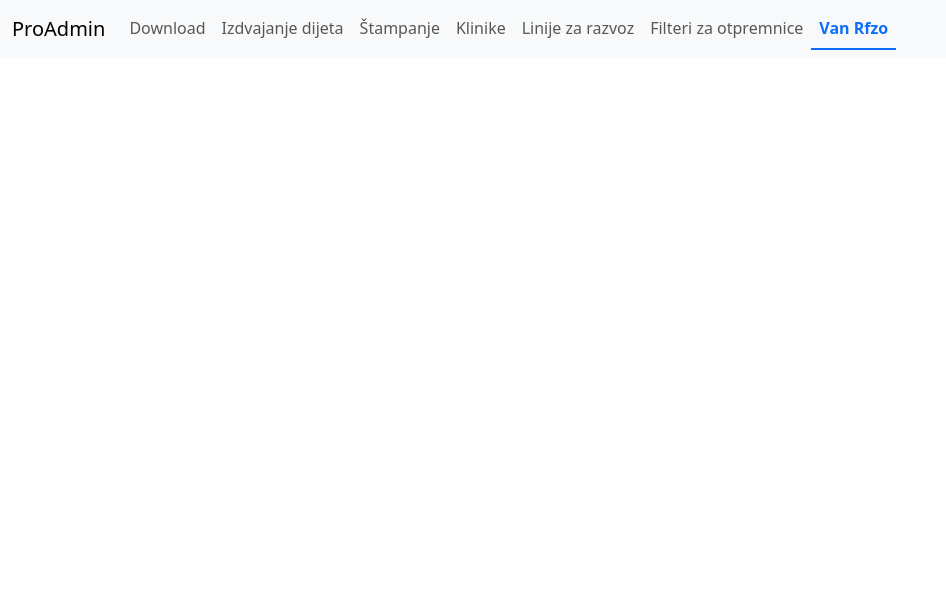
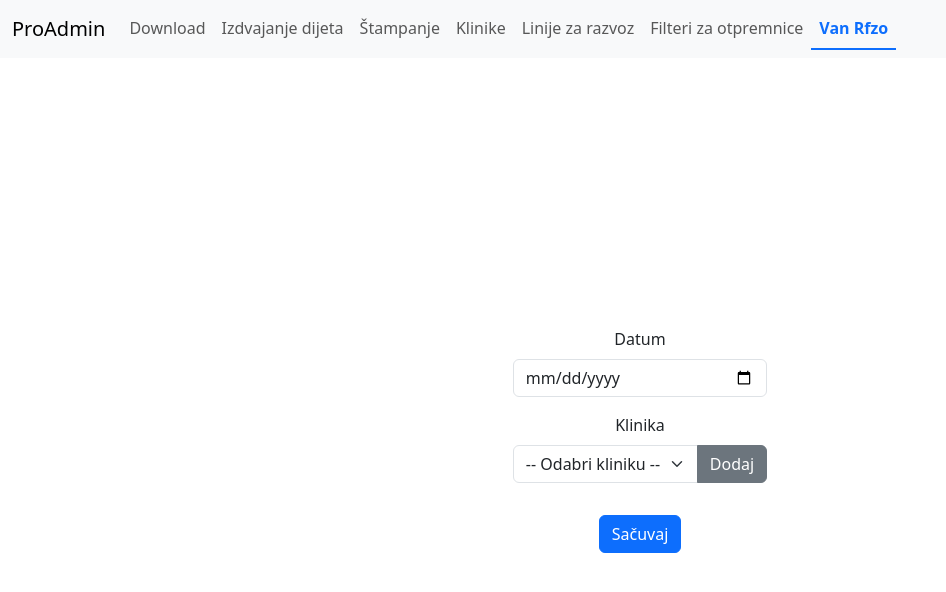
Before and after one commit to BorakL/electron-course, a React (Vite) app: page /#/vanRfzo in a window 1280 px wide. Shown: the top 592 px of the page, without its empty margins (0-946 px from the left). Built offline with nearby package versions, Linux system fonts and the light colour scheme.

Commit message:
added vanRfzo page

```diff
--- a/src/ui/pages/DownloadPage.tsx
+++ b/src/ui/pages/DownloadPage.tsx
@@ -58,7 +58,7 @@ const DownloadPage = ()=>{
             const dostavneTure = await window.electronApp.readJsonFile("dostavneTure.json")
             const vrfzoKlinikeData = await window.electronApp.readJsonFile("klinikeVanRfzo.json")
             setKlinike(klinikeData)
-            setKlinikeVanRfzo(vrfzoKlinikeData.vrfzoCliniks ?? [])
+            setKlinikeVanRfzo(vrfzoKlinikeData.clinics ?? [])
             setDostavneTure(dostavneTure?.ture || [])
           }catch(error){
             console.log("Greška pri učitavanju klinika",error)
--- a/src/ui/pages/EditPage.tsx
+++ b/src/ui/pages/EditPage.tsx
@@ -56,7 +56,8 @@ const EditPage = ()=>{
       <button
         className="btn btn-success"
         onClick={odvojiDijeteHanlder}
-        disabled={!folderPath || folderPath!=="" && ifDietsSepareted }
+        disabled={!folderPath || (folderPath !== "" && ifDietsSepareted)}
+
       >
         Izdvoj dijete
       </button>
--- a/src/ui/pages/VanRfzo.tsx
+++ b/src/ui/pages/VanRfzo.tsx
@@ -1,33 +1,106 @@
 import { useEffect, useState } from "react";
-import { Klinika } from "../types";
-// import { useForm } from "react-hook-form";
+import { Klinika, VanRfzoForm } from "../types";
+import { useFieldArray, useForm} from "react-hook-form";
 
 const VanRfzo = ()=>{
-    const[cliniks,setCliniks] = useState<Klinika[]>([]);
-    // const{register} = useForm()
+    const[clinics,setClinics] = useState<Klinika[]>([]);
+    const[selectedClinicId,setSelectedClinicId] = useState<number>(0)
+    const{
+        register,
+        control,
+        handleSubmit,
+        formState:{errors},
+        reset
+    } = useForm<VanRfzoForm>({
+        defaultValues:{
+            clinics: [],
+            date: ''
+        }})
+
+    const{fields,append,remove} = useFieldArray({
+        control,
+        name:"clinics"
+    })
+
+    const handleAddClinic = () => {
+        if(!selectedClinicId) return;
+        const clinicToAdd = clinics.find(clinic => clinic.id===selectedClinicId)
+        if(!clinicToAdd) return;
+        //prevent duplicates
+        if(fields.some(field => field.naziv===clinicToAdd.naziv)) return;
+        append(clinicToAdd)
+    }
+
+    const onSubmit = async(data: VanRfzoForm) => {
+        try{
+            await window.electronApp.writeJsonFile("klinikeVanRfzo.json", data)
+        }catch(error){
+            console.log("error",error)
+        }
+    }
 
     useEffect(()=>{
-        const fetchCliniks = async() => {
+        const fetchClinics = async() => {
             try{
                 const data = await window.electronApp.readJsonFile("klinike.json")
-                setCliniks(data)
+                const dataVrfzo = await window.electronApp.readJsonFile("klinikeVanRfzo.json")
+                setClinics(data)
+                reset(dataVrfzo)
             }catch(error){
                 console.log("error",error)
             }
         }
-        fetchCliniks();
+        fetchClinics();
     },[])
 
+    return(
+        <div className="mb-3">
+        <form className="container mt-4" onSubmit={handleSubmit(onSubmit)}>
+            {/* DATE */}
+            <div className="mb-3">
+                <label className="form-label">Datum</label>
+                <input
+                    type="date"
+                    className="form-control"
+                    {...register("date", {required:true})}
+                />
+            </div>
+            <div>{errors.date?.message}</div>
 
-    return(
-        <>
-        <div>
-            {cliniks.map(c => <div key={c.id}>{c.naziv}</div>)}
+            {/* SELECT + ADD BUTTON */}
+            <label htmlFor="clinic" className="form-label">Klinika</label>
+            <div className="input-group mb-3">
+                <select
+                    className='form-select'
+                    value={selectedClinicId}
+                    onChange={e => setSelectedClinicId(Number(e.target.value))}
+                >
+                    <option value="">-- Odabri kliniku --</option>
+                    {clinics.map(clinic =>
+                        <option key={clinic.id} value={clinic.id}>
+                            {clinic.naziv.toUpperCase()}
+                        </option>
+                    )}
+                </select>
+                <button type="button" className="btn btn-secondary" onClick={handleAddClinic}>
+                    Dodaj
+                </button>
+            </div>
+
+            {/* SELECTED CLINICS LIST */}
+            <ul className="list-group mb-3">
+                {fields.map((field,index) =>
+                <li key={field.id} className="list-group-item d-flex justify-content-between align-items-center">
+                    {field.naziv.toUpperCase()}
+                    <button type="button" className="btn btn-danger btn-sm" onClick={()=>remove(index)}>
+                        Ukloni
+                    </button>
+                </li>)}
+            </ul>
+
+            <button type="submit" className="btn btn-primary">Sačuvaj</button>
+        </form>
         </div>
-        <form>
-
-        </form>
-        </>
     )
 }
 
```
Also changed, not shown: data/klinikeVanRfzo.json (+34 -3 lines), src/ui/types.ts (+5 -12 lines).
